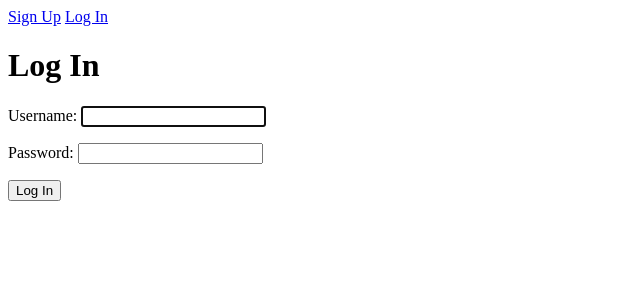
After one commit to arBishal/WhatToDo-by-Django3, a Django app: page /login/ in a window 1280 px wide. The commit adds this page. Shown: the top 300 px of the page, without its empty margins (0-640 px from the left). Run offline with Django 3.2, Linux system fonts and the light colour scheme.

Commit message:
Log In Done and also Authentication completed

```diff
--- a/todo/templates/todo/base.html
+++ b/todo/templates/todo/base.html
@@ -9,8 +9,8 @@ Logged in as {{ user.username }}
 
 {% else %}
 
-<a href="#">Sign Up</a>
-<a href="#">Log In</a>
+<a href="{% url 'signupuser' %}">Sign Up</a>
+<a href="{% url 'loginuser' %}">Log In</a>
 
 {% endif %}
 
--- /dev/null
+++ b/todo/templates/todo/loginuser.html
@@ -0,0 +1,14 @@
+{% extends 'todo/base.html' %}
+{% block content %}
+
+<h1>Log In</h1>
+
+<h2>{{ error }}</h2>
+
+<form method="POST">
+    {% csrf_token %}
+    {{ form.as_p }}
+    <button type="submit">Log In</button>
+</form>
+
+{% endblock %}
--- a/todo/views.py
+++ b/todo/views.py
@@ -1,13 +1,12 @@
 from django.shortcuts import render, redirect
-from django.contrib.auth.forms import UserCreationForm
+from django.contrib.auth.forms import UserCreationForm, AuthenticationForm
 from django.contrib.auth.models import User
 from django.db import IntegrityError
-from django.contrib.auth import login, logout
+from django.contrib.auth import login, logout, authenticate
 
 
 def home(request):
     return render(request, 'todo/home.html')
-
 
 
 def signupuser(request):
@@ -32,6 +31,20 @@ def signupuser(request):
             return render(request, 'todo/signupuser.html', {'form':UserCreationForm(), 'error':'Password did not match!'})
 
 
+def loginuser(request):
+
+    if request.method == 'GET':
+        return render(request, 'todo/loginuser.html', {'form':AuthenticationForm()})
+
+    else:
+        user = authenticate(request, username=request.POST['username'], password=request.POST['password'])
+        if user is None:
+            return render(request, 'todo/loginuser.html', {'form': AuthenticationForm(), 'error':'Username and Password did not match!'})
+        else:
+            login(request, user)
+            return redirect('currenttodos')
+
+
 def logoutuser(request):
 
     if request.method == 'POST':
--- a/whattodo/urls.py
+++ b/whattodo/urls.py
@@ -22,6 +22,7 @@ urlpatterns = [
 
     #auth
     path('signup/', views.signupuser, name='signupuser'),
+    path('login/', views.loginuser, name='loginuser'),
     path('logout/', views.logoutuser, name='logoutuser'),
 
     #todos
```
Also changed, not shown: db.sqlite3.
